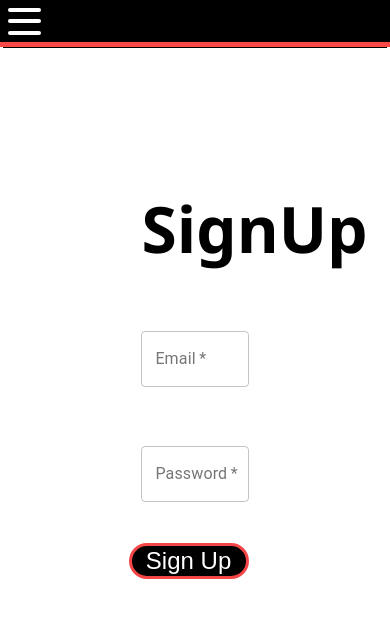
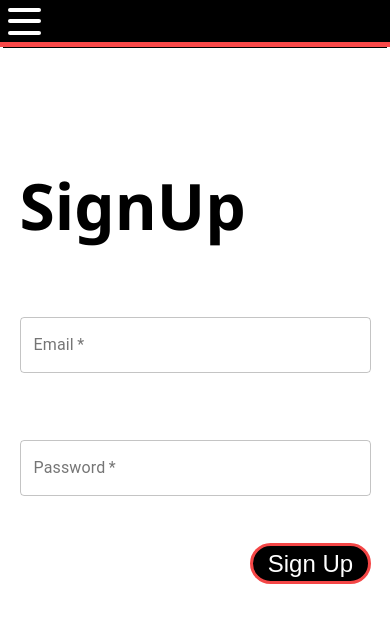
Before and after one commit to KDSGYT/way2way-react, a React (Create React App) app: page /#/signup in a window 390 px wide. Shown: the top 622 px of the page. Built offline with nearby package versions, Linux system fonts and the light colour scheme; no server answers; the database is empty.

Commit message:
fixed styling for mobile device

```diff
--- a/src/views/Signup/Signup.scss
+++ b/src/views/Signup/Signup.scss
@@ -134,7 +134,7 @@ a {
         flex-direction: column;
         justify-content: space-evenly;
 
-        #sign-up-card {
+        #sign-form {
             // height: 60%;
             padding: 0 5%;
             width: 100%;
```
